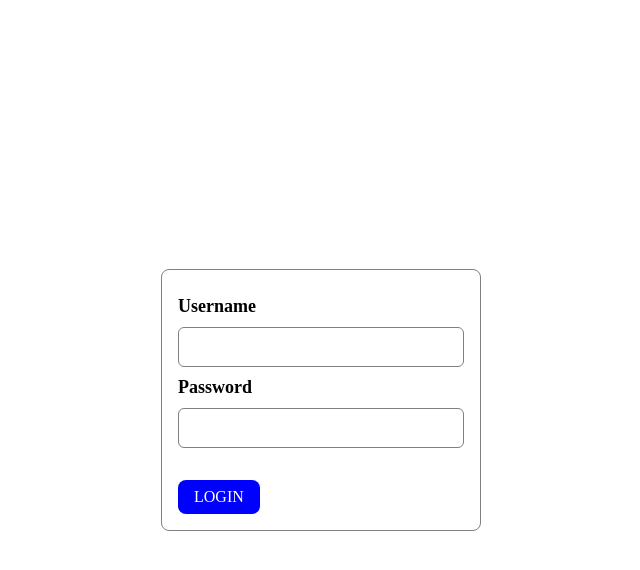
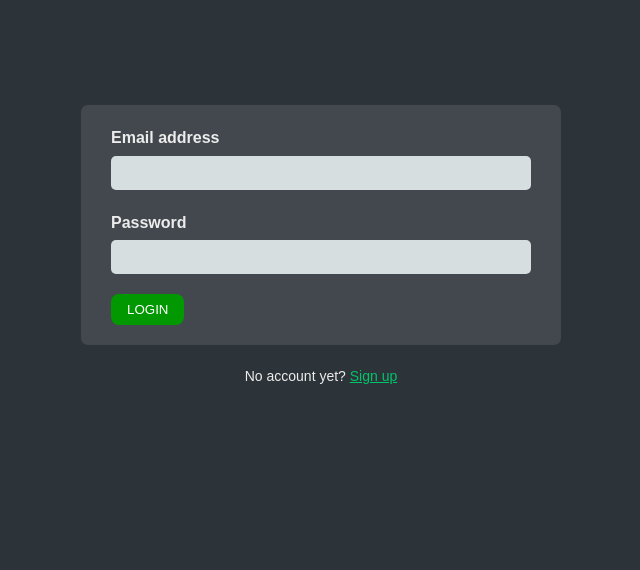
Before and after one commit to the43rdsensei-0/CRUD-app, a React (Vite) app: page / in a window 1280 px wide. Shown: the top 570 px of the page, without its empty margins (319-959 px from the left). Built offline with nearby package versions, Linux system fonts and the light colour scheme.

Commit message:
revamped login and signup page

```diff
--- a/src/App.css
+++ b/src/App.css
@@ -3,3 +3,80 @@
   padding: 0;
   box-sizing: border-box;
 }
+
+@import "https://fonts.googleapis.com/css2?family=Manrope:wght@400;600;700;800&display=swap";
+
+/* These CSS variables are global, so they are available in all CSS modules */
+:root {
+  --color-brand--1: #ffb545;
+  --color-brand--2: #00c46a;
+
+  --color-dark--0: #242a2e;
+  --color-dark--1: #2d3439;
+  --color-dark--2: #42484d;
+  --color-light--1: #aaa;
+  --color-light--2: #ececec;
+  --color-light--3: #d6dee0;
+}
+
+* {
+  margin: 0;
+  padding: 0;
+  box-sizing: inherit;
+}
+
+html {
+  font-size: 62.5%;
+  box-sizing: border-box;
+}
+
+body {
+  font-family: "Manrope", sans-serif;
+  color: var(--color-light--2);
+  font-weight: 400;
+  line-height: 1.6;
+}
+
+label {
+  font-size: 1.6rem;
+  font-weight: 600;
+}
+
+input,
+textarea {
+  width: 100%;
+  padding: 0.8rem 1.2rem;
+  font-family: inherit;
+  font-size: 1.6rem;
+  border: none;
+  border-radius: 5px;
+  background-color: var(--color-light--3);
+  transition: all 0.2s;
+}
+
+input:focus {
+  outline: none;
+  background-color: #fff;
+}
+
+.cta:link,
+.cta:visited {
+  display: inline-block;
+  background-color: var(--color-brand--2);
+  color: var(--color-dark--1);
+  text-transform: uppercase;
+  text-decoration: none;
+  font-size: 1.6rem;
+  font-weight: 600;
+  padding: 1rem 3rem;
+  border-radius: 5px;
+}
+
+/*
+"importCSSModule": {
+    "prefix": "csm",
+    "scope": "javascript,typescript,javascriptreact",
+    "body": ["import styles from './${TM_FILENAME_BASE}.module.css'"],
+    "description": "Import CSS Module as `styles`"
+  },
+*/
--- a/src/App.tsx
+++ b/src/App.tsx
@@ -3,7 +3,8 @@ import "./App.css";
 import Login from "./pages/Login/Login";
 import AppLayout from "./pages/AppLayout/AppLayout";
 import ProtectedRoute from "./pages/ProtectedRoute";
-import { useReducer } from "react";
+import { useEffect, useReducer } from "react";
+import Signup from "./pages/Signup/Signup";
 
 const initialState = {
   user: null,
@@ -35,6 +36,7 @@ function App() {
     <BrowserRouter>
       <Routes>
         <Route index path={"/"} element={<Login user={FAKE_USER} isAuthenticated={isAuthenticated} dispatch={dispatch} />} />
+        <Route index path={"signup"} element={<Signup />} />
         <Route
           path={"app"}
           element={
--- a/src/components/Button/Button.module.css
+++ b/src/components/Button/Button.module.css
@@ -1,6 +1,6 @@
 .btn {
-  all: unset;
   border-radius: 8px;
+  border: none;
   color: #FFF;
   padding: 8px 16px;
   text-transform: uppercase;
@@ -21,8 +21,8 @@
 }
 
 .btn_text {
-  font-size: 14px;
-  font-weight: 500;
+  font-size: 2rem;
+  font-weight: 600;
   line-height: 130%;
 }
 
@@ -32,6 +32,10 @@
 
   display: flex;
   align-items: center;
+}
+
+.primary {
+  background-color: rgb(2, 152, 2);
 }
 
 .add {
@@ -48,5 +52,4 @@
 
 .submit {
   background-color: blue;
-  /* width: 100%; */
 }
--- a/src/components/Input/Input.module.css
+++ /dev/null
@@ -1,19 +0,0 @@
-.input_wrapper  {
-
-  display: flex;
-  flex-direction: column;
-}
-
-.label {
-  font-size: 18px;
-  font-weight: 600;
-  margin-block: 10px;
-  text-transform: capitalize;
-}
-
-.input {
-  all: unset;
-  padding: 10px 10px;
-  border-radius: 6px;
-  border: 1px solid grey;
-}
--- a/src/components/Input/Input.tsx
+++ /dev/null
@@ -1,20 +0,0 @@
-import styles from "./Input.module.css";
-
-type InputType = {
-  label: string;
-  action: (e: string) => void;
-  value: string;
-};
-
-function Input({ label, action, value }: InputType) {
-  return (
-    <div className={styles.input_wrapper}>
-      <label htmlFor="input" className={styles.label}>
-        {label}
-      </label>
-      <input className={styles.input} type="text" id="input" onChange={(e) => action(e.target.value)} value={value} />
-    </div>
-  );
-}
-
-export default Input;
--- a/src/components/Modal/Modal.tsx
+++ b/src/components/Modal/Modal.tsx
@@ -1,5 +1,4 @@
 import { useState } from "react";
-import Input from "../Input/Input";
 import styles from "./Modal.module.css";
 import Button from "../Button/Button";
 
@@ -25,9 +24,9 @@ function Modal({ close, title }: { close: () => void; title: string }) {
         </div>
 
         <form action="" onSubmit={(e) => handleSubmit(e)}>
-          <Input label="Name" action={setName} value={name} />
-          <Input label="email" action={setEmail} value={email} />
-          <Input label="phone" action={setPhone} value={phone} />
+          <input value={name} />
+          <input value={email} />
+          <input type="text" value={phone} />
 
           <div className={styles.btn_wrapper}>
             <Button type="submit">Submit</Button>
--- a/src/pages/AppLayout/AppLayout.module.css
+++ b/src/pages/AppLayout/AppLayout.module.css
@@ -1,6 +1,4 @@
-/* .app_layout {
-  border: 1px solid red;
-} */
+
 
 .add_btn {
   padding: 10px;
--- a/src/pages/Login/Login.module.css
+++ b/src/pages/Login/Login.module.css
@@ -1,19 +1,45 @@
-.login_container {
-  height: 100vh;
+.login {
+  padding: 2.5rem;
+  background-color: var(--color-dark--1);
+  min-height: 100vh;
+}
+
+.form_container {
+  width: max-content;
+  height: max-content;
+  margin: 8em auto;
+}
+
+.form {
+  background-color: var(--color-dark--2);
+  border-radius: 7px;
+  padding: 2rem 3rem;
   width: 100%;
+  display: flex;
+  flex-direction: column;
+  gap: 2rem;
 
+  /* Different from other form */
+  width: 48rem;
+  margin: 2rem auto;
+}
+
+.row {
+  display: flex;
+  flex-direction: column;
+  gap: 0.5rem;
+}
+
+.redirect {
+  font-size: 1.4rem;
   display: flex;
   justify-content: center;
-  align-items: center;
 }
 
-.login_form {
-  border: 1px solid grey;
-  width: 320px;
-  padding: 1em;
-  border-radius: 8px;
+a {
+  color: var(--color-brand--2);
 }
 
-.btn_login {
-  margin-top: 2em;
+a:hover {
+  text-decoration: none;
 }
--- a/src/pages/Login/Login.tsx
+++ b/src/pages/Login/Login.tsx
@@ -1,49 +1,64 @@
-import { useEffect, useState } from "react";
-import Input from "../../components/Input/Input";
+import { useState } from "react";
 import styles from "./Login.module.css";
 import Button from "../../components/Button/Button";
-import { useNavigate } from "react-router-dom";
+import { Link } from "react-router-dom";
+// import { useNavigate } from "react-router-dom";
 
-function Login({ user, isAuthenticated, dispatch }) {
+function Login({ user, isAuthenticated, dispatch }: { user: object; isAuthenticated: boolean }) {
   const [username, setUsername] = useState("");
   const [password, setPassword] = useState("");
 
-  const navigate = useNavigate();
+  // const navigate = useNavigate();
 
-  function login(username, password) {
-    if (username === user.username && password === user.password) dispatch({ type: "login", payload: user });
-  }
+  // function login(username: string, password: string) {
+  //   if (username === user.username && password === user.password) dispatch({ type: "login", payload: user });
+  // }
 
   // function logout() {
   //   dispatch({ type: "logout" }); // logout functionality (LATER)
   // }
 
-  function handleSubmit(e) {
-    e.preventDefault();
+  // function handleSubmit(e: React.FormEvent<HTMLFormElement>) {
+  //   e.preventDefault();
 
-    if (username && password) {
-      login(username, password);
-    }
-  }
+  //   if (username && password) {
+  //     login(username, password);
+  //   }
+  // }
 
-  useEffect(
-    function () {
-      if (isAuthenticated) navigate("/app");
-    },
-    [isAuthenticated, navigate]
-  );
+  // useEffect(
+  //   function () {
+  //     if (isAuthenticated) navigate("/app");
+  //   },
+  //   [isAuthenticated, navigate]
+  // );
 
   return (
-    <div className={styles.login_container}>
-      <form action="" className={styles.login_form} onSubmit={(e) => handleSubmit(e)}>
-        <Input label="username" action={setUsername} value={username} />
-        <Input label="password" action={setPassword} value={password} />
+    <main className={styles.login}>
+      <div className={styles.form_container}>
+        <form className={styles.form} onSubmit={() => {}}>
+          <div className={styles.row}>
+            <label htmlFor="email">Email address</label>
+            <input type="email" id="email" onChange={(e) => setUsername(e.target.value)} value={username} />
+          </div>
 
-        <div className={styles.btn_login}>
-          <Button type="submit">Login</Button>
+          <div className={styles.row}>
+            <label htmlFor="password">Password</label>
+            <input type="password" id="password" onChange={(e) => setPassword(e.target.value)} value={password} />
+          </div>
+
+          <div>
+            <Button type={"primary"}>Login</Button>
+          </div>
+        </form>
+
+        <div className={styles.redirect}>
+          <p>
+            No account yet? <Link to={"signup"}> Sign up</Link>
+          </p>
         </div>
-      </form>
-    </div>
+      </div>
+    </main>
   );
 }
 
```
